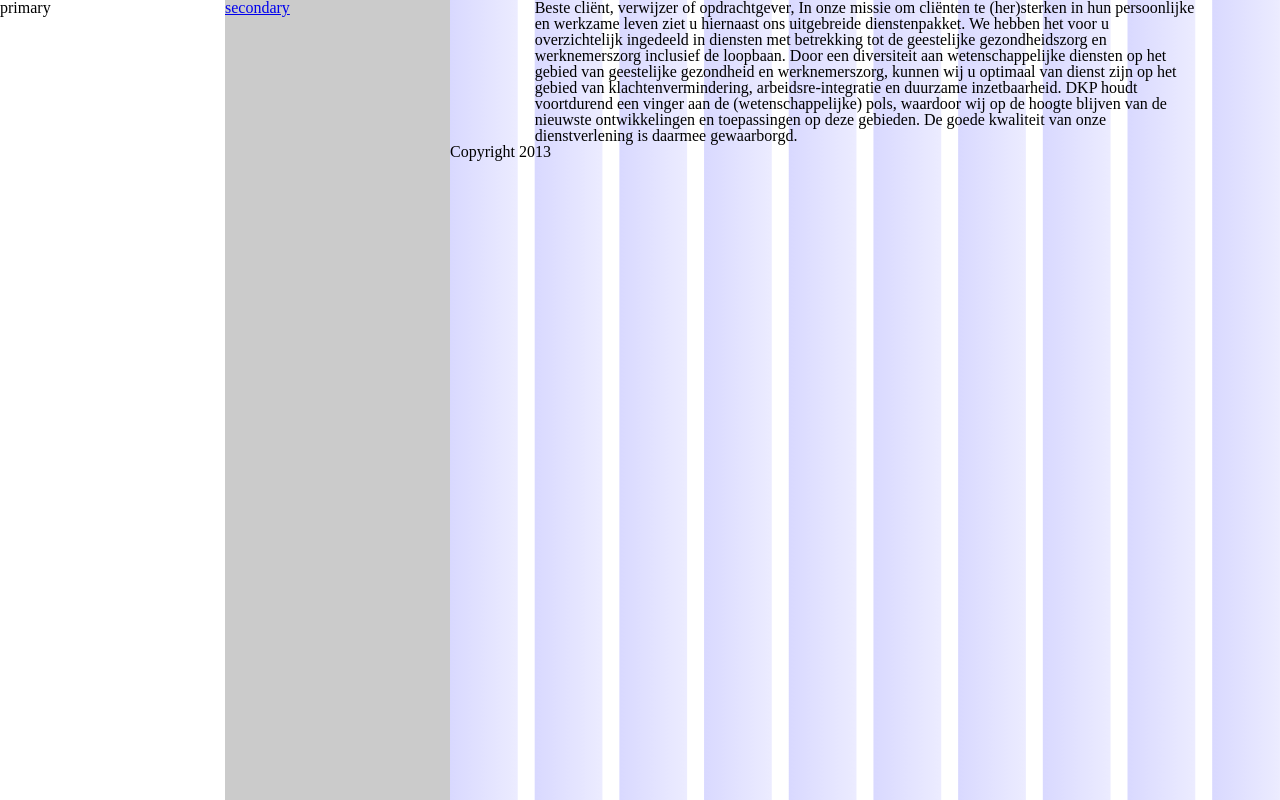
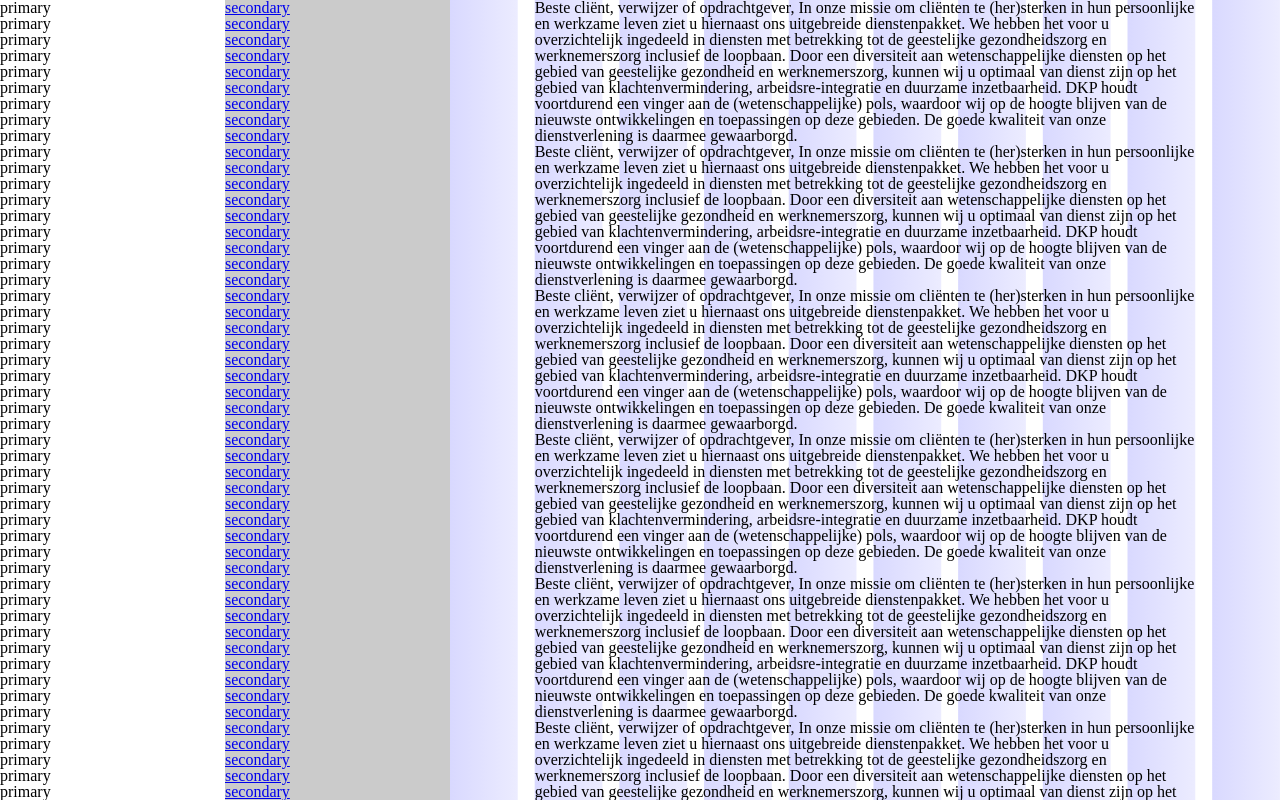
Before and after one commit to Martijnvandenbroeck/susy, a plain HTML site: page index.html in a window 1280 px wide. Drawn offline with Linux system fonts and the light colour scheme.

Commit message:
Try with a lot of content

```diff
--- a/index.html
+++ b/index.html
@@ -7,10 +7,12 @@
     </head>
 <body>
 
-	<header>primary</header>
+	<header>
+    <p>primary
+  </header>
 
 	<nav>
-		<a href="#">secondary</a>
+		<p><a href="#">secondary</a>
 	</nav>
 
 	<main>
@@ -28,6 +30,18 @@ DKP houdt voortdurend een vinger aan de (wetenschappelijke) pols, waardoor wij o
 	<footer>Copyright 2013</footer>
 	</main>
 
+  <script>
+    var header = document.querySelector('body > header');
+    var nav = document.querySelector('body > nav');
+    var article = document.querySelector('body > main > article');
+    for (var i = 0; i < 6; i++) {
+      header.innerHTML += header.innerHTML;
+      nav.innerHTML += nav.innerHTML;
+    }
+    for (var i = 0; i < 3; i++) {
+      article.innerHTML += article.innerHTML;
+    }
+  </script>
 
 </body>
 </html>
```
